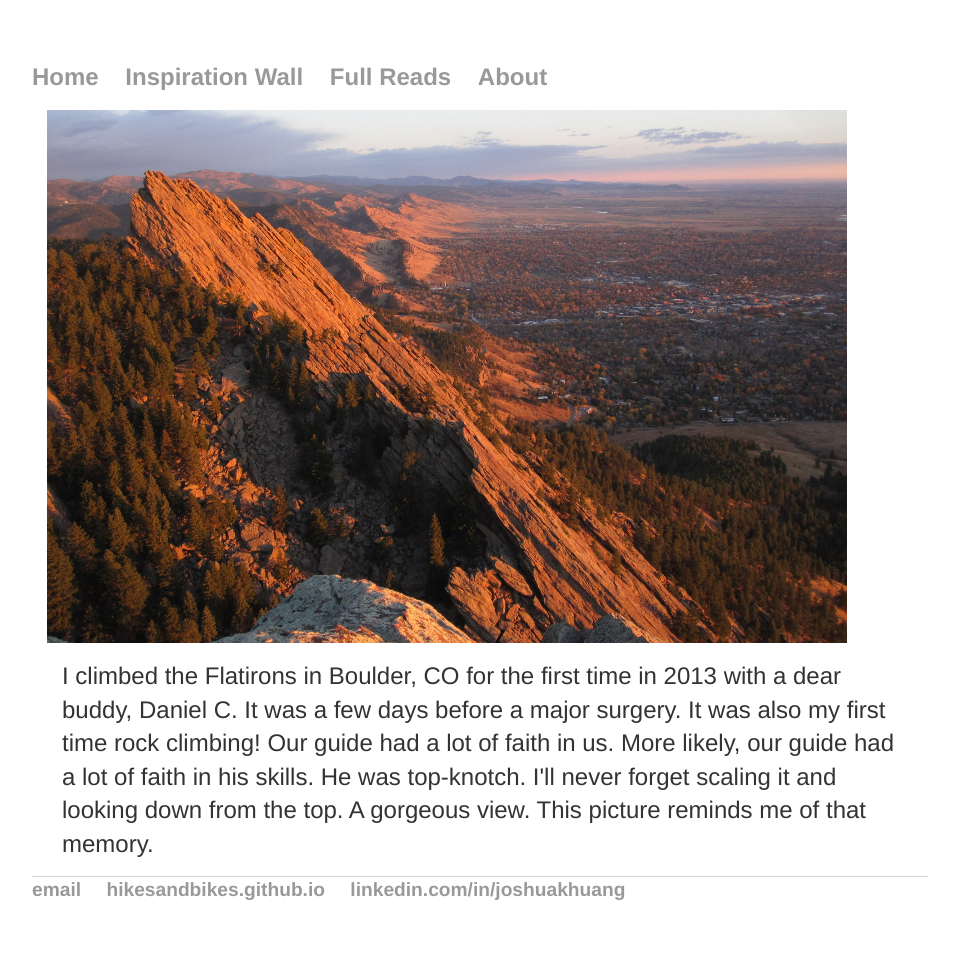
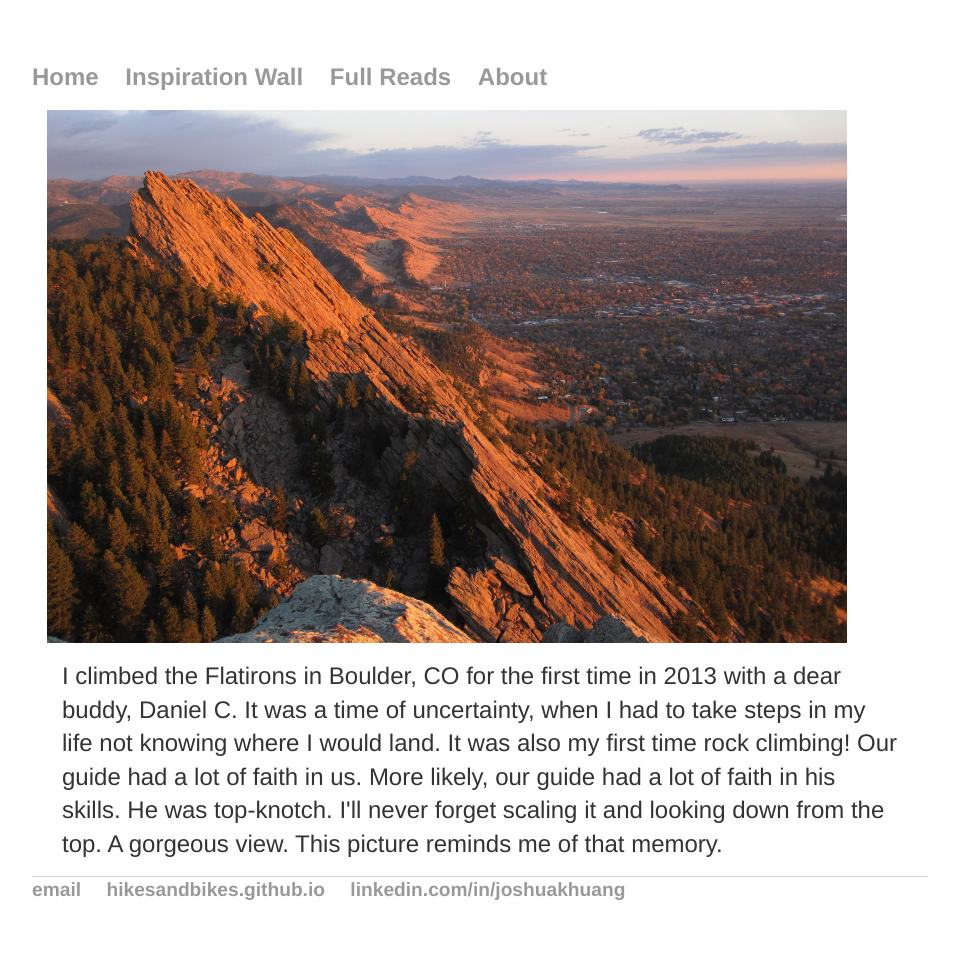
Before and after one commit to hikesandbikes/hikesandbikes.github.io, a Jekyll site: the page built from inspiration_wall/index.html, in a window 1280 px wide. Shown: the whole page, without its empty margins (160-1119 px from the left). Built offline with Jekyll 4.4.1, drawn with Linux system fonts in a browser that asks for light colours.

Commit message:
change iw

```diff
--- a/inspiration_wall/index.html
+++ b/inspiration_wall/index.html
@@ -14,8 +14,8 @@ title: Inspiration Wall
 		</div>
 
 		<div class="col">
-			<p>I climbed the Flatirons in Boulder, CO for the first time in 2013 with a dear buddy, Daniel C.  It was a few days before
-				a major surgery.  It was also my first time rock climbing!  Our guide had a lot of faith in us.  More likely, our guide
+			<p>I climbed the Flatirons in Boulder, CO for the first time in 2013 with a dear buddy, Daniel C.  It was a time of uncertainty, when I
+				had to take steps in my life not knowing where I would land.  It was also my first time rock climbing!  Our guide had a lot of faith in us.  More likely, our guide
 				had a lot of faith in his skills.  He was top-knotch.  I'll never forget scaling it and looking down
 				from the top.  A gorgeous view.  This picture reminds me of that memory.
 			 </p>
```
